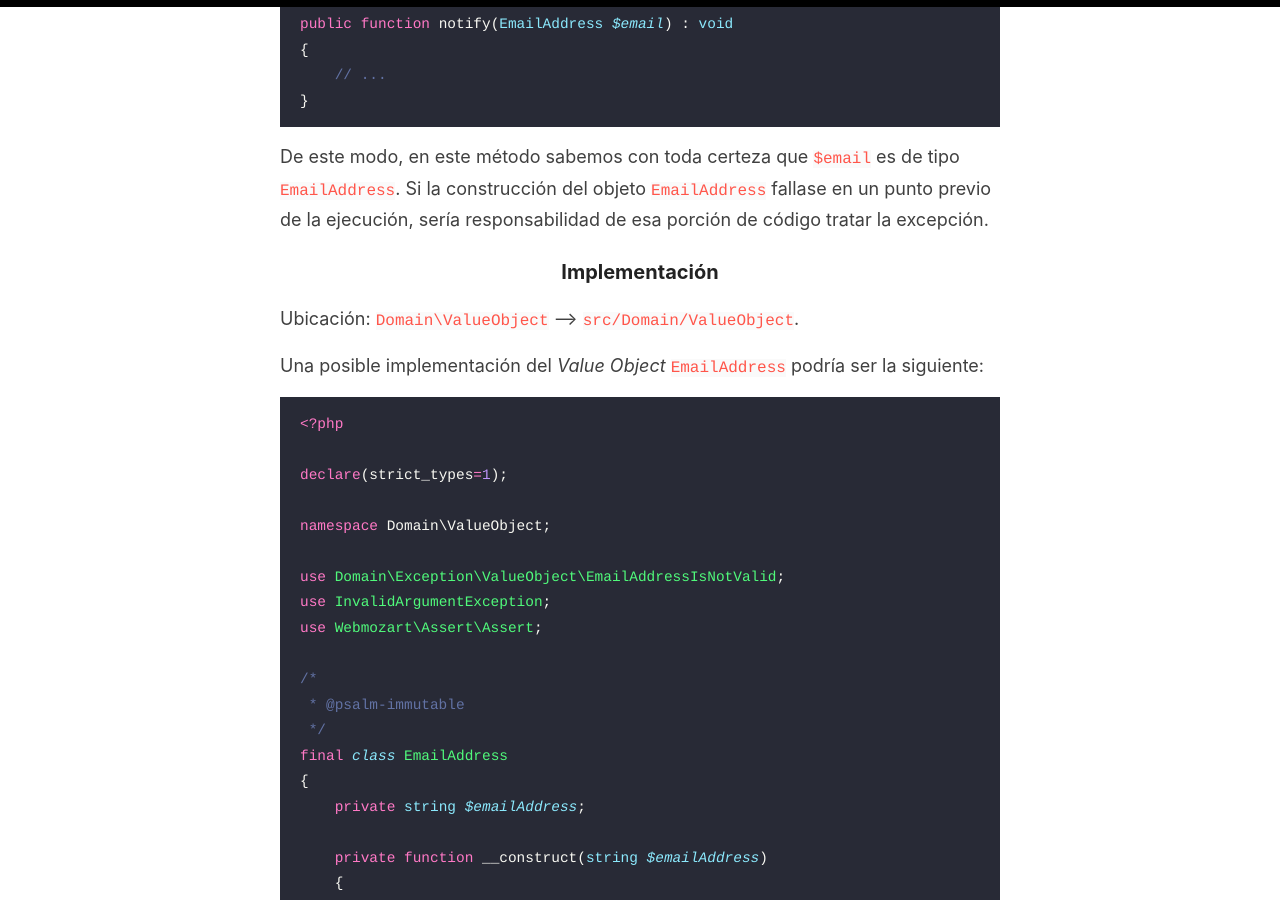
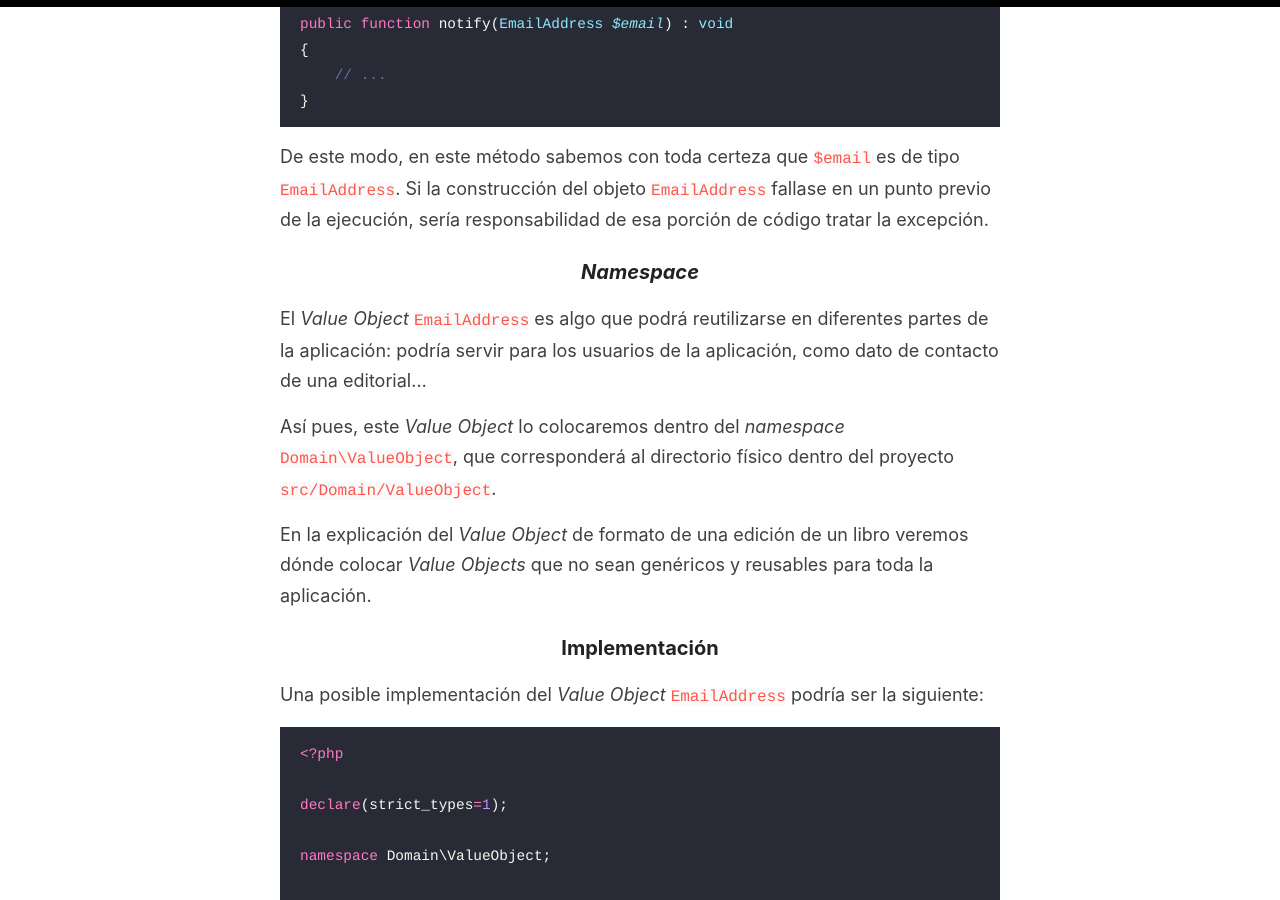
Before and after one commit to rubenrubiob/rubenrubiob.github.io, a Jekyll site: the page built from 01-value-object-email.md, in a window 1280 px wide and 900 px high, scrolled down 2073 px. Built offline with Jekyll 4.4.1, drawn with Linux system fonts in a browser that asks for light colours; our own code applies the rules of GitHub Pages for plain Markdown files.

Commit message:
Value Object: añadida explicación de namespace a EmailAddress

```diff
--- a/01-value-object-email.md
+++ b/01-value-object-email.md
@@ -62,9 +62,15 @@ public function notify(EmailAddress $email) : void
 
 De este modo, en este método sabemos con toda certeza que `$email` es de tipo `EmailAddress`. Si la construcción del objeto `EmailAddress` fallase en un punto previo de la ejecución, sería responsabilidad de esa porción de código tratar la excepción.
 
+### _Namespace_
+
+El _Value Object_ `EmailAddress` es algo que podrá reutilizarse en diferentes partes de la aplicación: podría servir para los usuarios de la aplicación, como dato de contacto de una editorial...
+
+Así pues, este _Value Object_ lo colocaremos dentro del _namespace_ `Domain\ValueObject`, que corresponderá al directorio físico dentro del proyecto `src/Domain/ValueObject`.
+
+En la explicación del _Value Object_ de formato de una edición de un libro veremos dónde colocar _Value Objects_ que no sean genéricos y reusables para toda la aplicación.
+
 ### Implementación
-
-Ubicación: `Domain\ValueObject` --> `src/Domain/ValueObject`.
 
 Una posible implementación del _Value Object_ `EmailAddress` podría ser la siguiente:
 
```
